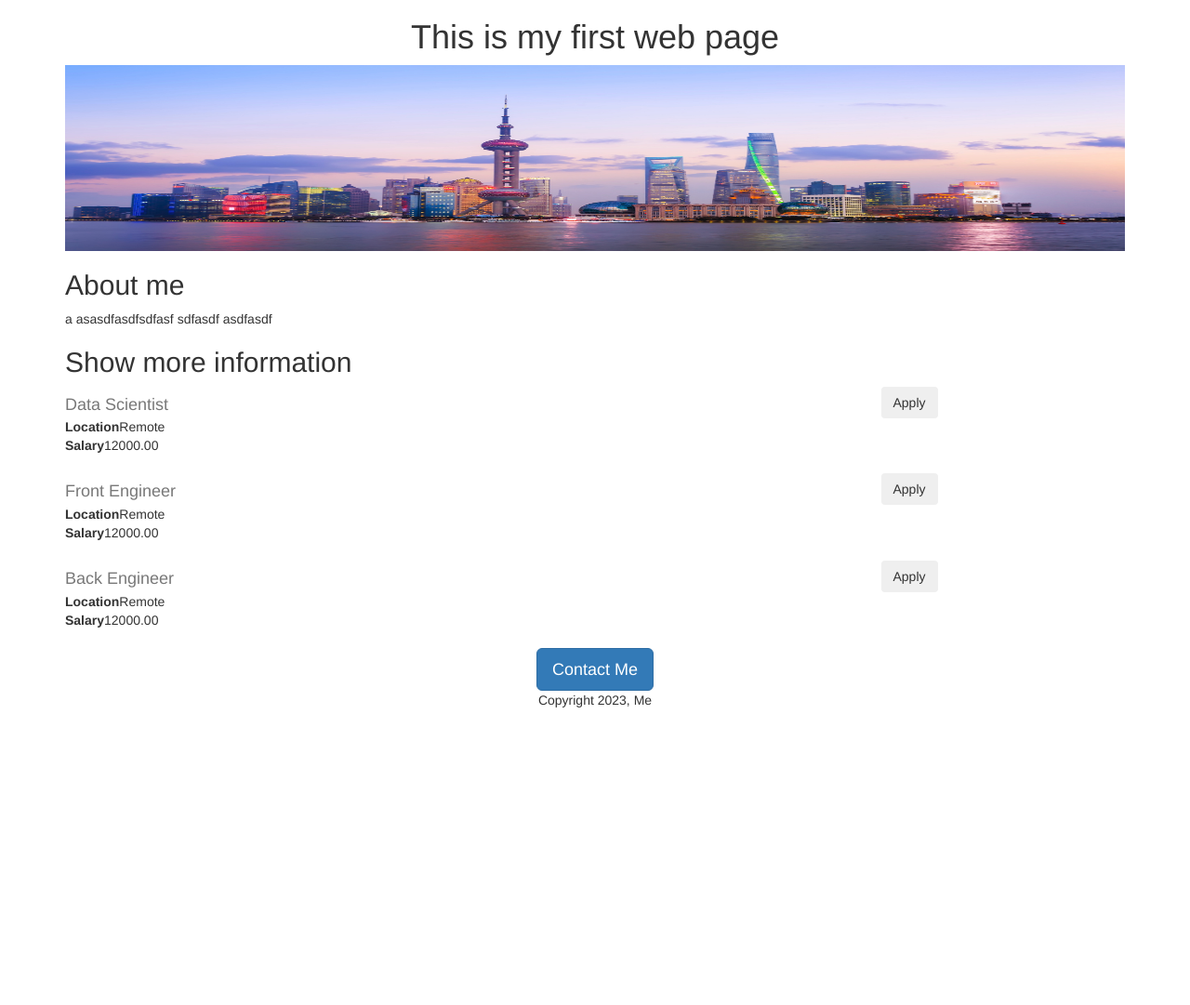
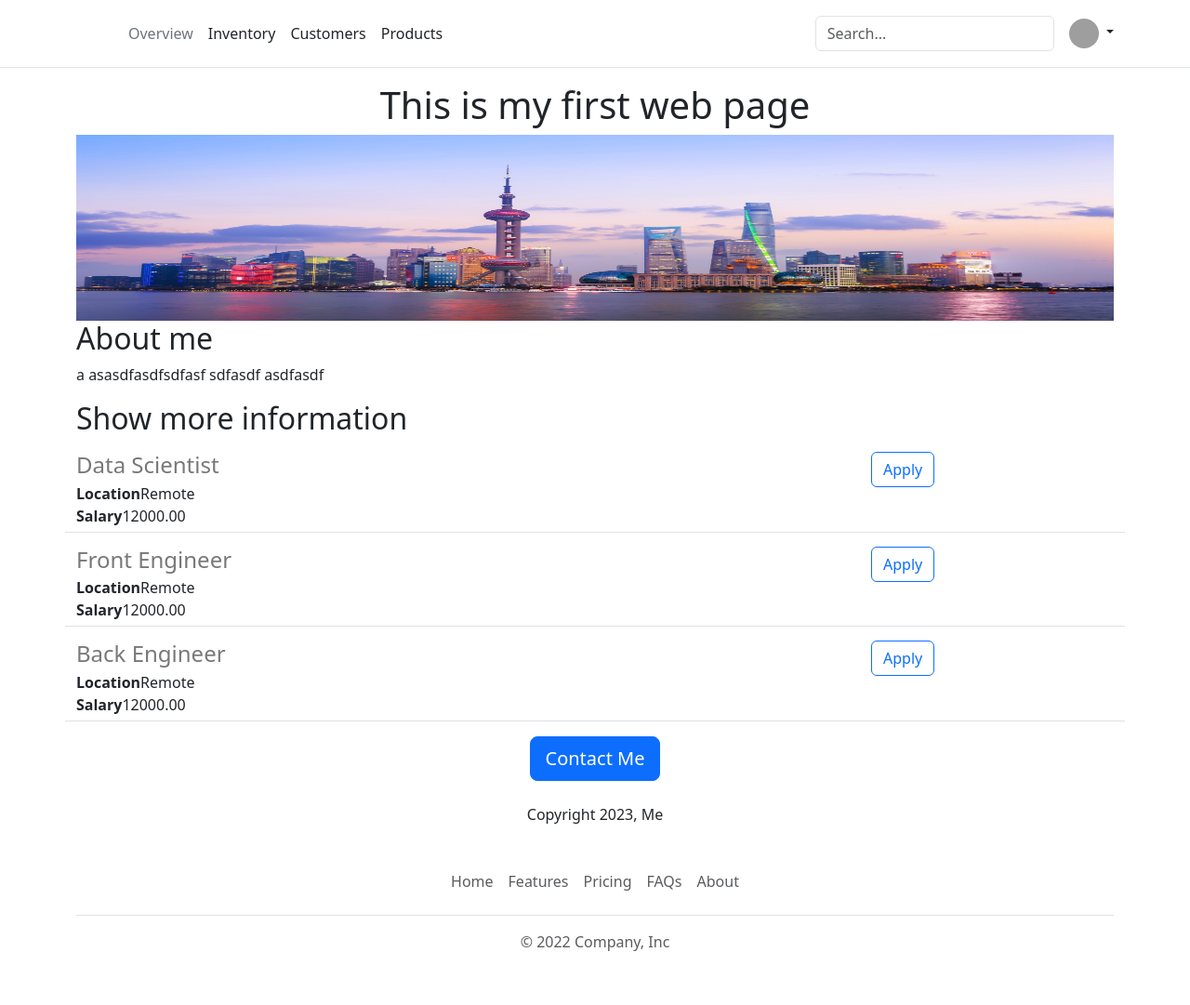
Before and after one commit to xueguozh/vue-web-app-v2, a Flask app: page / in a window 1280 px wide. Shown: the whole page at 93% size. Before the commit the page ends 761 px from the top, so only its background shows below. Run offline with Flask 2, Linux system fonts and the light colour scheme; grey boxes are pictures that could not be loaded.

Commit message:
header footer

```diff
--- /dev/null
+++ b/templates/footer.html
@@ -0,0 +1,12 @@
+<div class="container">
+  <footer class="py-3 my-4">
+    <ul class="nav justify-content-center border-bottom pb-3 mb-3">
+      <li class="nav-item"><a href="#" class="nav-link px-2 text-muted">Home</a></li>
+      <li class="nav-item"><a href="#" class="nav-link px-2 text-muted">Features</a></li>
+      <li class="nav-item"><a href="#" class="nav-link px-2 text-muted">Pricing</a></li>
+      <li class="nav-item"><a href="#" class="nav-link px-2 text-muted">FAQs</a></li>
+      <li class="nav-item"><a href="#" class="nav-link px-2 text-muted">About</a></li>
+    </ul>
+    <p class="text-center text-muted">&copy; 2022 Company, Inc</p>
+  </footer>
+</div>
--- a/templates/home.html
+++ b/templates/home.html
@@ -4,7 +4,8 @@
 		<title>My first flask project</title>
 	</head>
 	<!-- Latest compiled and minified CSS -->
-	<link rel="stylesheet" href="https://cdn.jsdelivr.net/npm/bootstrap@3.4.1/dist/css/bootstrap.min.css" integrity="sha384-HSMxcRTRxnN+Bdg0JdbxYKrThecOKuH5zCYotlSAcp1+c8xmyTe9GYg1l9a69psu" crossorigin="anonymous">
+	<link href="https://getbootstrap.com/docs/5.3/dist/css/bootstrap.min.css" rel="stylesheet" integrity="sha384-GLhlTQ8iRABdZLl6O3oVMWSktQOp6b7In1Zl3/Jr59b6EGGoI1aFkw7cmDA6j6gD" crossorigin="anonymous">
+
     <style>
 	#banner{
 		width:100%;
@@ -13,6 +14,9 @@
 
 	</style>
 <body>
+
+{% include 'nav.html'%}
+
 	<div class="container">
    <h1 class="text-center mt-2 mb-2">This is my first web page</h1>
    <img class="img-fluid" id="banner" src="../static/shanghai.jpg">
@@ -34,5 +38,7 @@ asasdfasdfsdfasf
 
 		</div>
 	</div>
+
+	{% include 'footer.html' %}
 </body>
 </html>
--- /dev/null
+++ b/templates/nav.html
@@ -0,0 +1,33 @@
+<header class="p-3 mb-3 border-bottom">
+    <div class="container">
+      <div class="d-flex flex-wrap align-items-center justify-content-center justify-content-lg-start">
+        <a href="/" class="d-flex align-items-center mb-2 mb-lg-0 text-dark text-decoration-none">
+          <svg class="bi me-2" width="40" height="32" role="img" aria-label="Bootstrap"><use xlink:href="#bootstrap"/></svg>
+        </a>
+
+        <ul class="nav col-12 col-lg-auto me-lg-auto mb-2 justify-content-center mb-md-0">
+          <li><a href="#" class="nav-link px-2 link-secondary">Overview</a></li>
+          <li><a href="#" class="nav-link px-2 link-dark">Inventory</a></li>
+          <li><a href="#" class="nav-link px-2 link-dark">Customers</a></li>
+          <li><a href="#" class="nav-link px-2 link-dark">Products</a></li>
+        </ul>
+
+        <form class="col-12 col-lg-auto mb-3 mb-lg-0 me-lg-3" role="search">
+          <input type="search" class="form-control" placeholder="Search..." aria-label="Search">
+        </form>
+
+        <div class="dropdown text-end">
+          <a href="#" class="d-block link-dark text-decoration-none dropdown-toggle" data-bs-toggle="dropdown" aria-expanded="false">
+            <img src="https://github.com/mdo.png" alt="mdo" width="32" height="32" class="rounded-circle">
+          </a>
+          <ul class="dropdown-menu text-small">
+            <li><a class="dropdown-item" href="#">New project...</a></li>
+            <li><a class="dropdown-item" href="#">Settings</a></li>
+            <li><a class="dropdown-item" href="#">Profile</a></li>
+            <li><hr class="dropdown-divider"></li>
+            <li><a class="dropdown-item" href="#">Sign out</a></li>
+          </ul>
+        </div>
+      </div>
+    </div>
+  </header>
```
